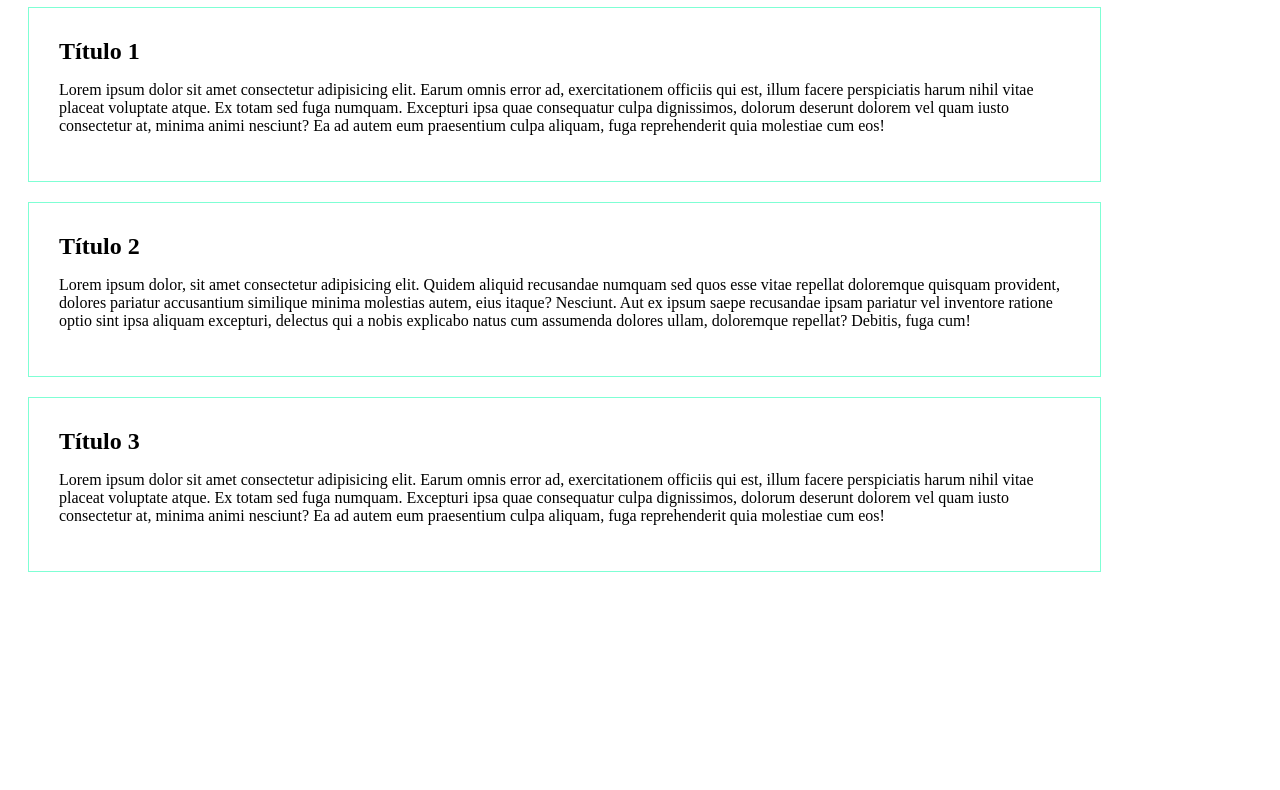
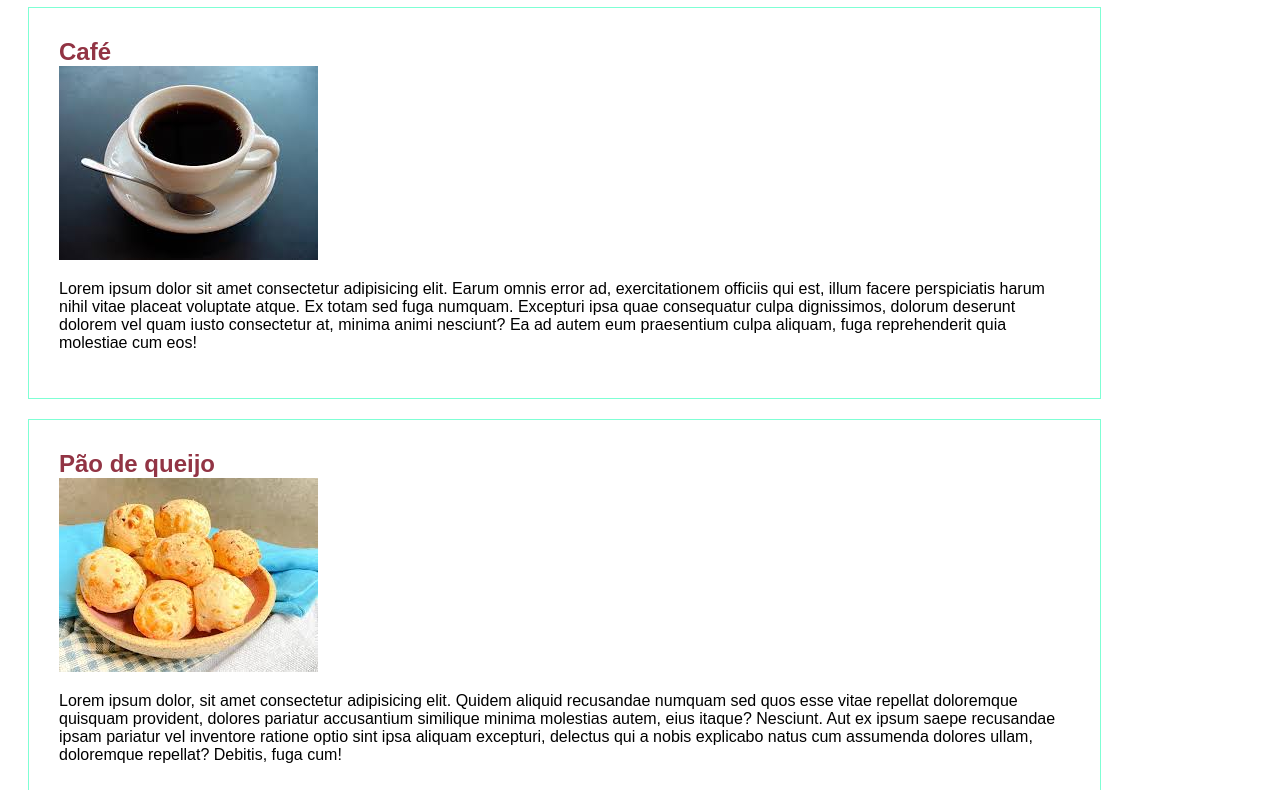
Before and after one commit to Fernanda20070628/aula23-07, a plain HTML site: page Aula 23-07/index.html in a window 1280 px wide. Shown: the part 73-863 px from the top of the page. Before the commit the page ends 800 px from the top, so only its background shows below. Drawn offline with Linux system fonts and the light colour scheme.

Commit message:
Add files via upload

```diff
--- a/Aula 23-07/estilo.css
+++ b/Aula 23-07/estilo.css
@@ -1,5 +1,13 @@
+body{
+    font-family:Arial, Helvetica, sans-serif;
+}
+
 h1{
     color:purple;
+}
+
+h2{
+    color:rgb(146, 52, 68)
 }
 h2{
     margin: 0px
@@ -10,3 +18,7 @@ h2{
     padding:30px;
     margin: 20px;
 }
+.imagem-time{
+    width:100px;
+    margin:10px;
+}
--- a/Aula 23-07/index.html
+++ b/Aula 23-07/index.html
@@ -1,5 +1,5 @@
 <!DOCTYPE html>
-<html lang="en">
+<html lang="PT-BR">
 <head>
     <meta charset="UTF-8">
     <meta name="viewport" content="width=device-width, initial-scale=1.0">
@@ -10,17 +10,20 @@
     <h1>Lanches</h1>
     <div>
             <div class="teste">
-                <h2>Título 1 </h2>
+                <h2>Café </h2>
+                <img classe="imagem-time" src="Imagens/café.jpg" alt="café">
                 <p>Lorem ipsum dolor sit amet consectetur adipisicing elit. Earum omnis error ad, exercitationem officiis qui est, illum facere perspiciatis harum nihil vitae placeat voluptate atque. Ex totam sed fuga numquam.
                 Excepturi ipsa quae consequatur culpa dignissimos, dolorum deserunt dolorem vel quam iusto consectetur at, minima animi nesciunt? Ea ad autem eum praesentium culpa aliquam, fuga reprehenderit quia molestiae cum eos!</p>
             </div>
             <div class="teste">
-                <h2>Título 2 </h2>
+                <h2>Pão de queijo </h2>
+                <img classe="imagem-time" src="Imagens/pão de queijo.jpg" alt="pão de queijo">
                 <p>Lorem ipsum dolor, sit amet consectetur adipisicing elit. Quidem aliquid recusandae numquam sed quos esse vitae repellat doloremque quisquam provident, dolores pariatur accusantium similique minima molestias autem, eius itaque? Nesciunt.
                 Aut ex ipsum saepe recusandae ipsam pariatur vel inventore ratione optio sint ipsa aliquam excepturi, delectus qui a nobis explicabo natus cum assumenda dolores ullam, doloremque repellat? Debitis, fuga cum!</p>
             </div>
             <div class="teste">
-                <h2>Título 3 </h2>
+                <h2>Bolos</h2>
+                <img classe="imagem-time" src="Imagens/bolos.jpg" alt="bolos">
                 <p>Lorem ipsum dolor sit amet consectetur adipisicing elit. Earum omnis error ad, exercitationem officiis qui est, illum facere perspiciatis harum nihil vitae placeat voluptate atque. Ex totam sed fuga numquam.
                 Excepturi ipsa quae consequatur culpa dignissimos, dolorum deserunt dolorem vel quam iusto consectetur at, minima animi nesciunt? Ea ad autem eum praesentium culpa aliquam, fuga reprehenderit quia molestiae cum eos!</p>
             </div>
```
